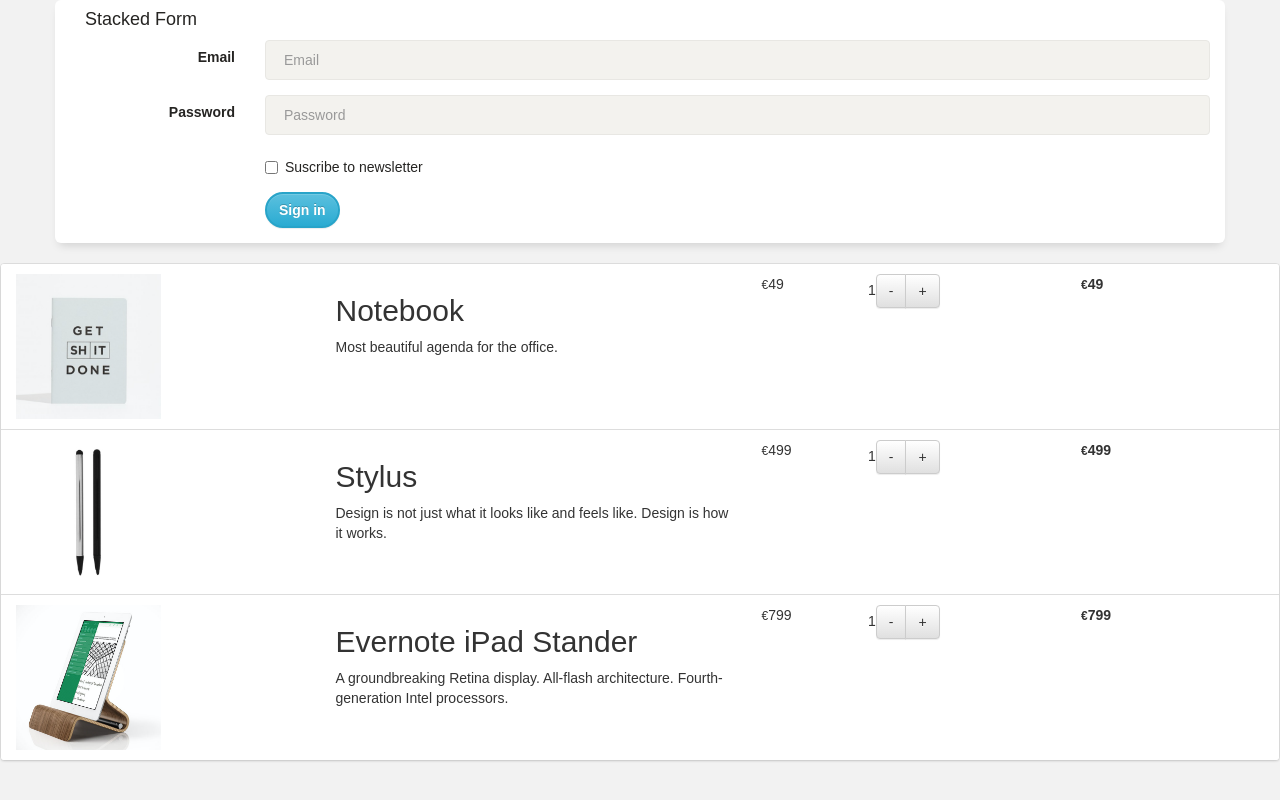
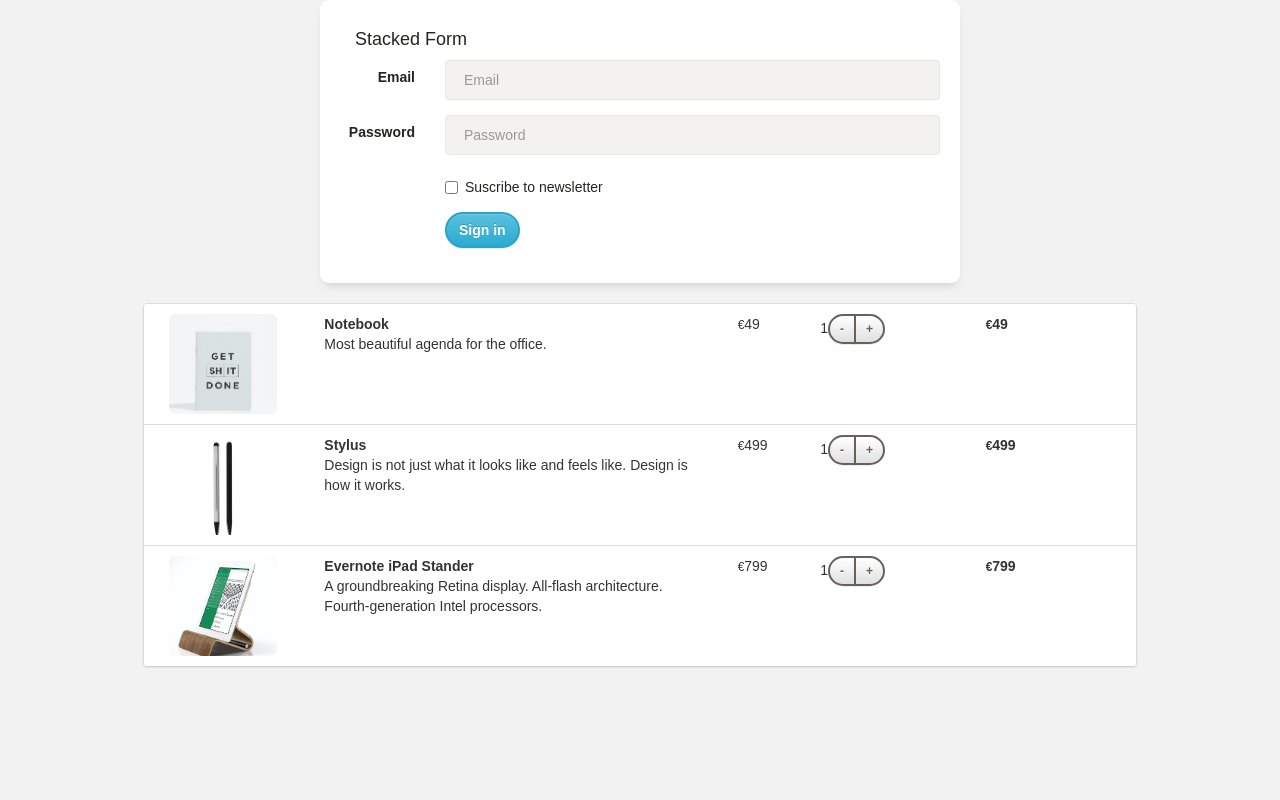
Before and after one commit to MelanieOC/maquetar, a React (Create React App) app: page / in a window 1280 px wide. Built offline with nearby package versions, Linux system fonts and the light colour scheme.

Commit message:
juntando

```diff
--- a/src/App.css
+++ b/src/App.css
@@ -30,10 +30,6 @@
 
 }
 
-@keyframes App-logo-spin {
-  from { transform: rotate(0deg); }
-  to { transform: rotate(360deg); }
-}
 
 body{
   background-color: #f2f2f2;
@@ -75,14 +71,46 @@
   width: 50%;
 }
 
-img{
-  width: 50%;
+.img-container {
+  border-radius: 6px;
+  display: block;
+  height: 100px;
+  overflow: hidden;
+  width: 80%;
+  margin-left: 10px;
 }
+
 li{
   list-style: none;
   border-bottom: 1px solid black;
 }
-.result{
-  width: 50%;
+.results{
+  width: 80%;
   margin: 0 auto;
 }
+
+.btn-group .btn-sm{
+  font-size: 12px;
+  border-radius: 26px;
+  padding: 4px 10px;
+  box-sizing: border-box;
+  border-width: 2px;
+  font-weight: 600;
+  border-color: #66615B;
+  color: #66615B;
+}
+.btn-group .btn-sm:hover{
+  color:white;
+  background-color: #66615B;
+}
+.btn-group>.btn:first-child:not(:last-child) {
+  border-top-right-radius: 0;
+  border-bottom-right-radius: 0;
+}
+.btn-group>.btn:last-child:not(:first-child){
+  border-top-left-radius: 0;
+  border-bottom-left-radius: 0;
+}
+.btn-group .btn + .btn{
+  margin-left: -2px;
+}
--- a/src/StackedForm.js
+++ b/src/StackedForm.js
@@ -16,7 +16,7 @@
 
 const StackedForm = () => {
   return (
-    <Grid className="card">
+    <Grid className="card" id='tab'>
       <Col sm={12}>
         <h4>Stacked Form</h4>
       </Col>
--- a/src/TableBigBoy.js
+++ b/src/TableBigBoy.js
@@ -7,9 +7,7 @@
 
 const HeaderTable = () => {
     return (
-        <Grid>
-            <Form horizontal>
-                <FormGroup className="header">
+        <Row>
             <Col xs={3} md={3}>
             </Col>
             <Col xs={4} md={4}>
@@ -23,21 +21,20 @@
             <Col xs={2} md={2}>
                 Total
             </Col>
-                </FormGroup>
-            </Form>
-        </Grid>
-
+        </Row>
     );
 }
 
 const ContentTable = ({ img, title, content, price }) => {
     return (
         <Row>
-            <Col xs={3} md={3}>
-                <Image className="img" src={img} responsive />
+            <Col xs={2} md={2}>
+                <div className='img-container'>
+                    <Image src={img} responsive />
+                </div>
             </Col>
-            <Col xs={4} md={4}>
-                <h2>{title}</h2>
+            <Col xs={5} md={5}>
+                <strong>{title}</strong>
                 <p>{content}</p>
             </Col>
             <Col xs={1} md={1}>
@@ -49,8 +46,8 @@
             <Col xs={2} md={2}>
                 1
                  <ButtonGroup>
-                    <Button>-</Button>
-                    <Button>+</Button>
+                    <Button bsSize="small">-</Button>
+                    <Button bsSize="small">+</Button>
                 </ButtonGroup>
             </Col>
             <Col xs={2} md={2}>
@@ -72,7 +69,7 @@
             <Col xs={2} xsOffset={10} md={2} mdOffset={10}>
                 <strong>
                     <small>€</small>
-                    1846
+                    <span>1846</span>
                 </strong>
             </Col>
         </Row>
@@ -83,7 +80,7 @@
     const title = (<HeaderTable />);
     const footer = (<FooterTable />);
     return (
-        <div className="results">
+        <Grid className="results">
             <Panel collapsible defaultExpanded header={title} footer={footer}>
                 <ListGroup fill>
                     <ListGroupItem>
@@ -106,7 +103,7 @@
                     </ListGroupItem>
                 </ListGroup>
             </Panel>
-        </div>
+        </Grid>
     );
 }
 
```
Lines whose indentation alone changed are shown as unchanged.
